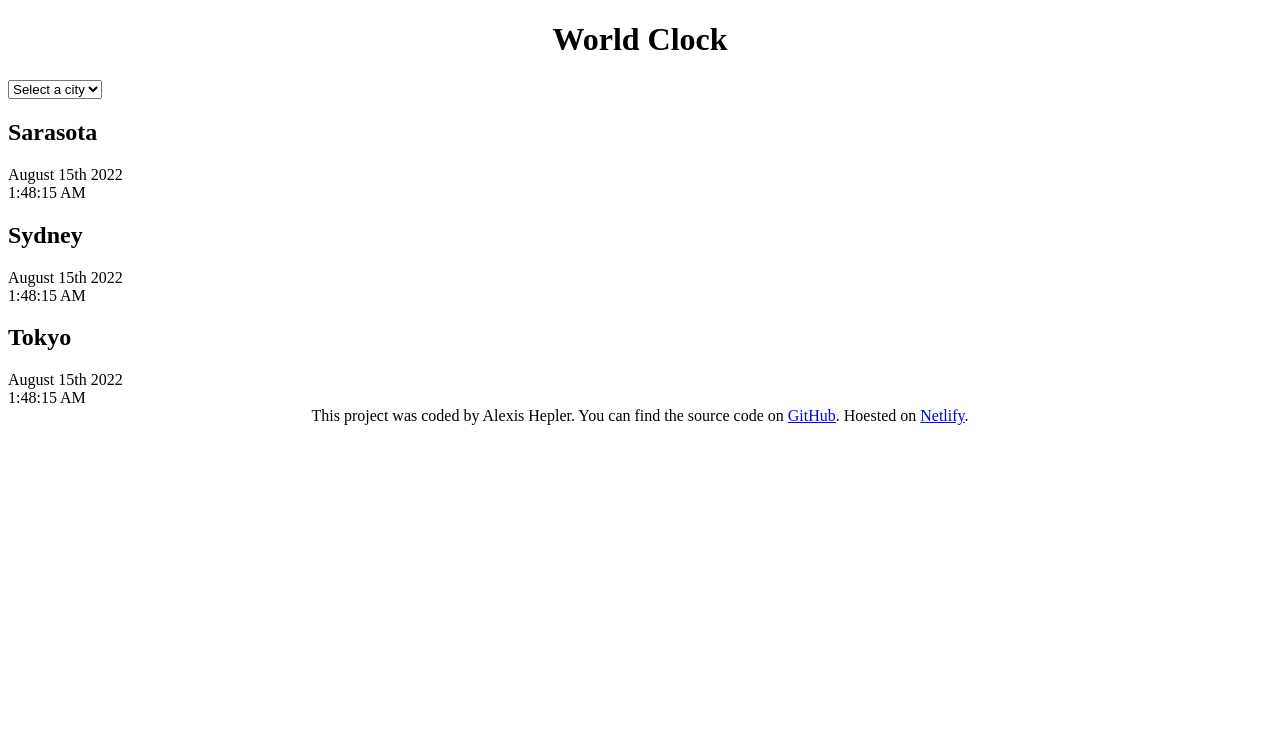
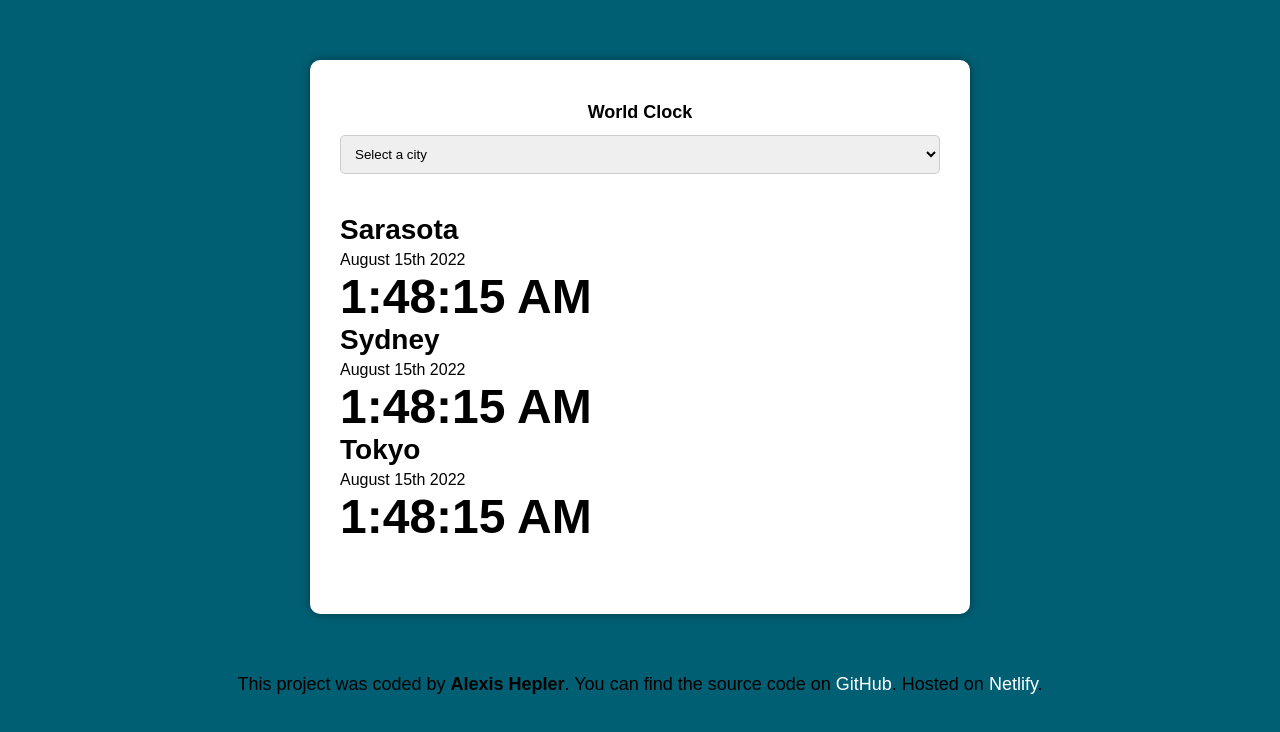
Before and after one commit to Alexismarie20/World-Clock, a plain HTML site: page index.html in a window 1280 px wide. Drawn offline with nearby package versions, Linux system fonts and the light colour scheme.

Commit message:
styled project with css

```diff
--- a/CSS/style.css
+++ b/CSS/style.css
@@ -1,7 +1,71 @@
+body {
+background-color: #005F73;
+font-family: Arial, sans-serif;
+}
+
 h1 {
-    text-align: center;
+text-align: center;
+font-family: Arial, sans-serif;
+font-size: 18px;
+}
+
+h2 {
+	margin: 0 0 5px;
+	font-size: 28px;
+}
+
+select {
+display: block;
+width: 100%;
+padding: 10px;
+margin: 10px 0;
+border: 1px solid #ccc;
+border-radius: 5px;
+}
+
+.container {
+width: 600px;
+margin: 60px auto;
+background: white;
+padding: 30px;
+border-radius: 10px;
+box-shadow: 0 0 10px rgba(0, 0, 0, 0.4);
+font-family: Arial, sans-serif;
+}
+
+
+
+.city {
+display: flex;
+margin: 20px 0;
+justify-content: space-between;
+padding: 20px 0;
+border-bottom: 1px dashed rgba(0, 0, 0, 0.4);
+}
+
+.city:last-child {
+border: none;
+}
+
+.time{
+
+	font-size: 48px;
+font-weight: bold;
+}
+
+.time small{
+	font-size: 24px;
+	line-height: 36px;
+	vertical-align: middle;
 }
 
 footer {
-    text-align: center;
+text-align: center;
+font-size: 18px;
+color: ;
 }
+
+ a {
+color:#FFFFFF;
+text-decoration: none;
+}
--- a/index.html
+++ b/index.html
@@ -19,6 +19,7 @@
 </select>
 
 <div class="city">
+ <div>
   <h2>Sarasota</h2>
   <div class="date">August 15th 2022</div>
   <div class="time">1:48:15 AM</div>
@@ -32,12 +33,12 @@
   <h2>Tokyo</h2>
  <div class="date">August 15th 2022</div>
   <div class="time">1:48:15 AM</div>
-
-
+ </div>
+ </div>
 </div>
   <footer>
-    This project was coded by Alexis Hepler. You can find the source code on <a href="https://github.com/Alexismarie20/World-Clock" target="_blank">GitHub</a>.
-    Hoested on <a href="https://universalclocks.netlify.app/" target="_blank">Netlify</a>.
+    This project was coded by <strong>Alexis Hepler</strong>. You can find the source code on <a href="https://github.com/Alexismarie20/World-Clock" target="_blank">GitHub</a>.
+    Hosted on <a href="https://universalclocks.netlify.app/" target="_blank">Netlify</a>.
   </footer>
 <script src="JS/index.js"></script>
 </body>
```
